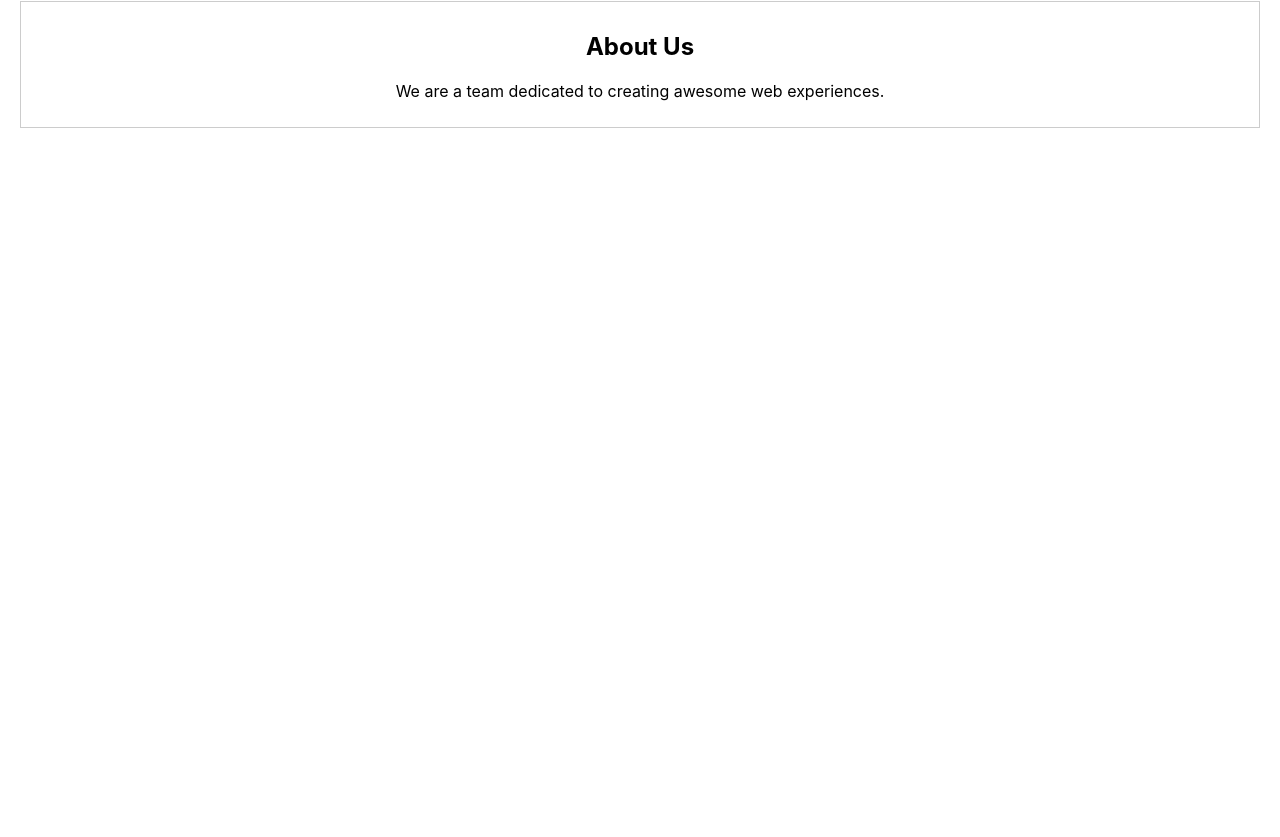
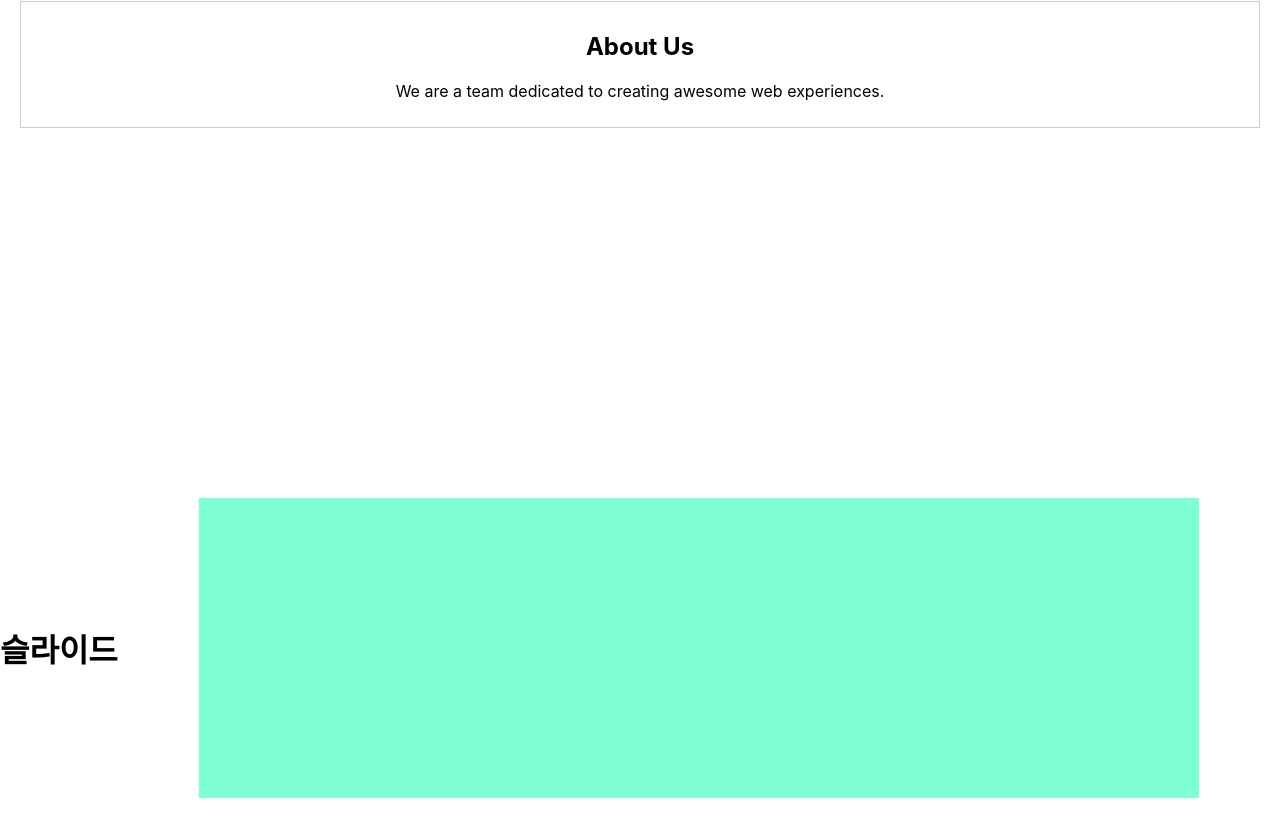
Before and after one commit to TaeWoongYoun/LMS, a React (Create React App) app: page / in a window 1280 px wide. Shown: the part 229-1066 px from the top of the page. Before the commit the page ends 800 px from the top, so only its background shows below. Built offline with nearby package versions, Linux system fonts and the light colour scheme.

Commit message:
test : Test show iframe

```diff
--- /dev/null
+++ b/public/Amodule/slide/index.html
@@ -0,0 +1,19 @@
+<!DOCTYPE html>
+<html lang="ko">
+<head>
+    <meta charset="UTF-8">
+    <meta name="viewport" content="width=device-width, initial-scale=1.0">
+    <title>OnlyCssSlide</title>
+    <link rel="stylesheet" href="./style.css">
+</head>
+<body>
+    <div class="window">
+        <div class="slide">
+            <div style="background-color: aquamarine;"></div>
+            <div style="background-color: aqua;"></div>
+            <div style="background-color: coral;"></div>
+            <div style="background-color: aquamarine;"></div>
+        </div>
+    </div>
+</body>
+</html>
--- /dev/null
+++ b/public/Amodule/slide/style.css
@@ -0,0 +1,34 @@
+*{
+    padding: 0;
+    margin: 0;
+}
+
+ul{
+    list-style: none;
+}
+
+.window{
+    width: 100vw;
+    height: 300px;
+    overflow: hidden;
+}
+
+.slide{
+    position: relative;
+    width: 400vw;
+    height: 300px;
+    display: flex;
+    animation: slide infinite linear 6s;
+}
+
+.slide div{
+    width: 100vw;
+    height: 300px;
+}
+
+@keyframes slide{
+    0%, 23%{left: 0vw;}
+    33%, 56%{left: -100vw;}
+    66%, 90%{left: -200vw;}
+    100%{left: -300vw;}
+}
--- a/src/App.css
+++ b/src/App.css
@@ -20,3 +20,16 @@ button {
   cursor: pointer;
   margin-top: 10px;
 }
+
+.iframe-area{
+  width: 100%;
+  height: 1000px;
+  display: flex;
+  align-items: center;
+  justify-content: center;
+}
+
+iframe{
+  width: 1000px;
+  height: 700px;
+}
--- a/src/App.js
+++ b/src/App.js
@@ -15,6 +15,18 @@ function App() {
         <h2>About Us</h2>
         <p>We are a team dedicated to creating awesome web experiences.</p>
       </section>
+      <div className='iframe-area'>
+            <h1>슬라이드</h1>
+            <iframe
+                src="/Amodule/slide/index.html"
+                style={{
+                    width: '1000px',
+                    height: '300px',
+                    border: 'none',
+                    margin: '0 auto',
+                }}
+            ></iframe>
+        </div>
     </div>
   );
 }
```
